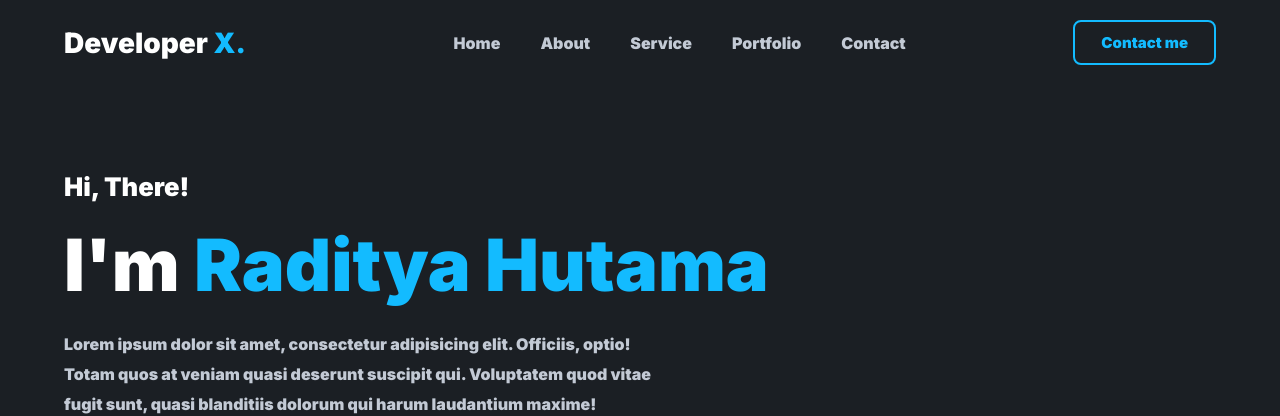
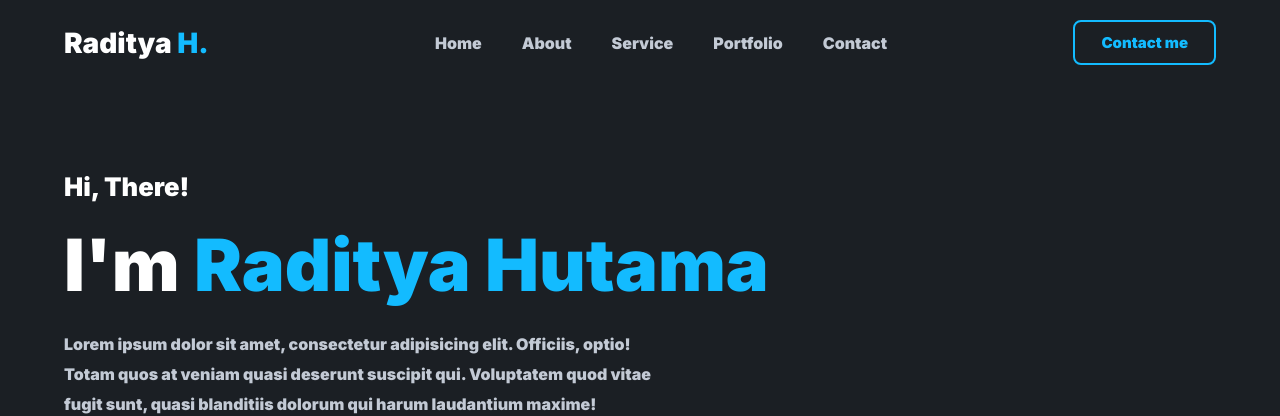
Before and after one commit to PemburuGhost14/pemburuGhost14.github.io, a plain HTML site: page index.html in a window 1280 px wide. Shown: the top 416 px of the page. Drawn offline with nearby package versions, Linux system fonts and the light colour scheme; a web font is replaced by a local one.

Commit message:
Update index.html

```diff
--- a/index.html
+++ b/index.html
@@ -29,7 +29,7 @@
   <body>
     <!--Header-->
     <header>
-      <a href="#" class="logo">Developer <span>X.</span></a>
+      <a href="#" class="logo">Raditya <span>H.</span></a>
 
       <div class="bx bx-menu" id="menu-icon"></div>
 
```
